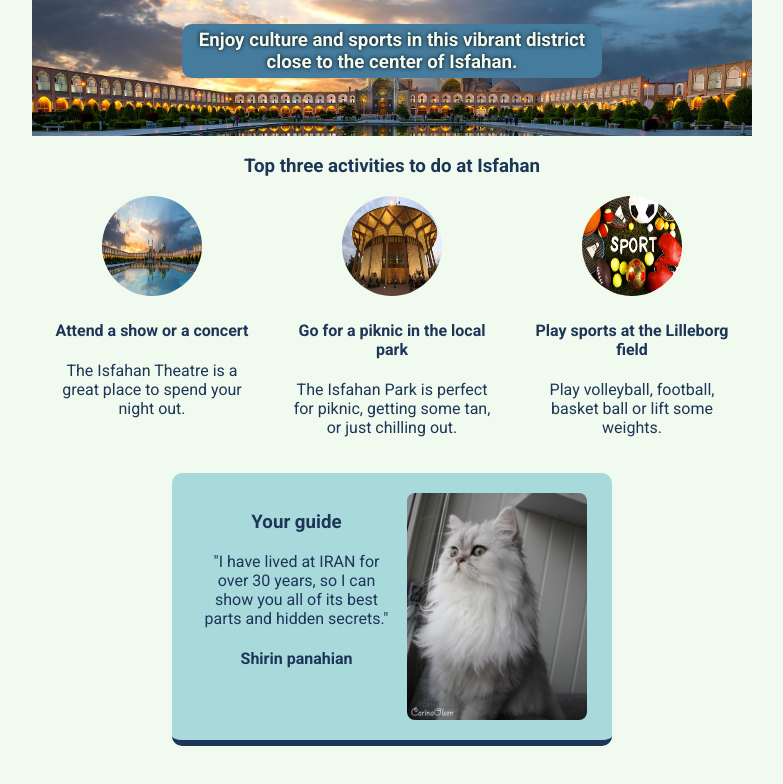
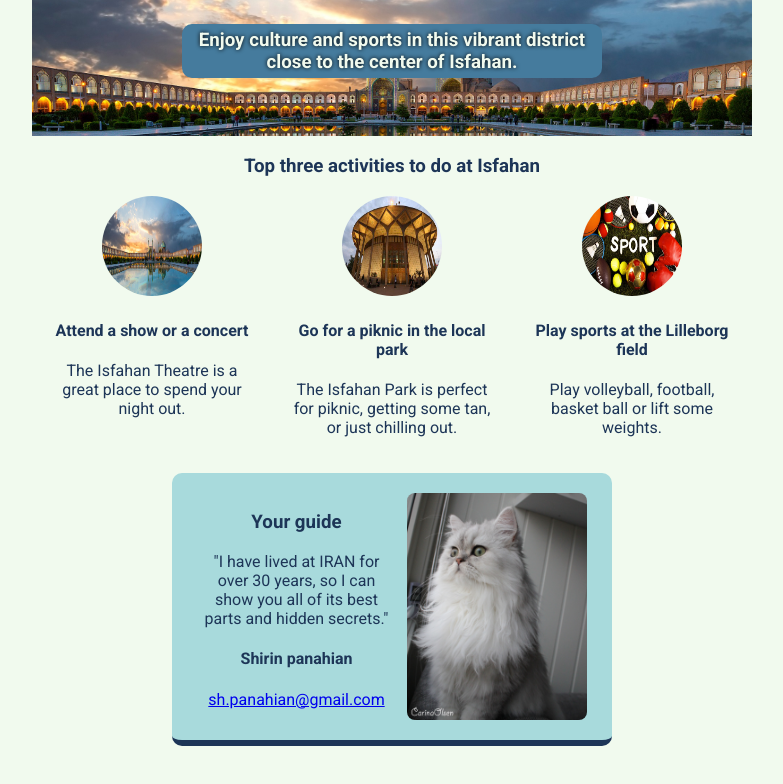
Before and after one commit to shirinpanahian/hometown, a website built with Vite: page index.html in a window 1280 px wide. Shown: the part 96-880 px from the top of the page, without its empty margins (248-1031 px from the left). Built offline with nearby package versions, Linux system fonts and the light colour scheme.

Commit message:
Update index.html

```diff
--- a/index.html
+++ b/index.html
@@ -44,6 +44,7 @@
                     <h3>Your guide</h3>
                     <p>"I have lived at IRAN for over 30 years, so I can show you all of its best parts and hidden secrets."</p>
                     <h4>Shirin panahian</h4>
+                    <a href="mailto:sh.panahian@gmail.com">sh.panahian@gmail.com</a>
                 </div>
                 <img  id="avatar" src="images/per.jpg" >
              </div>
```
